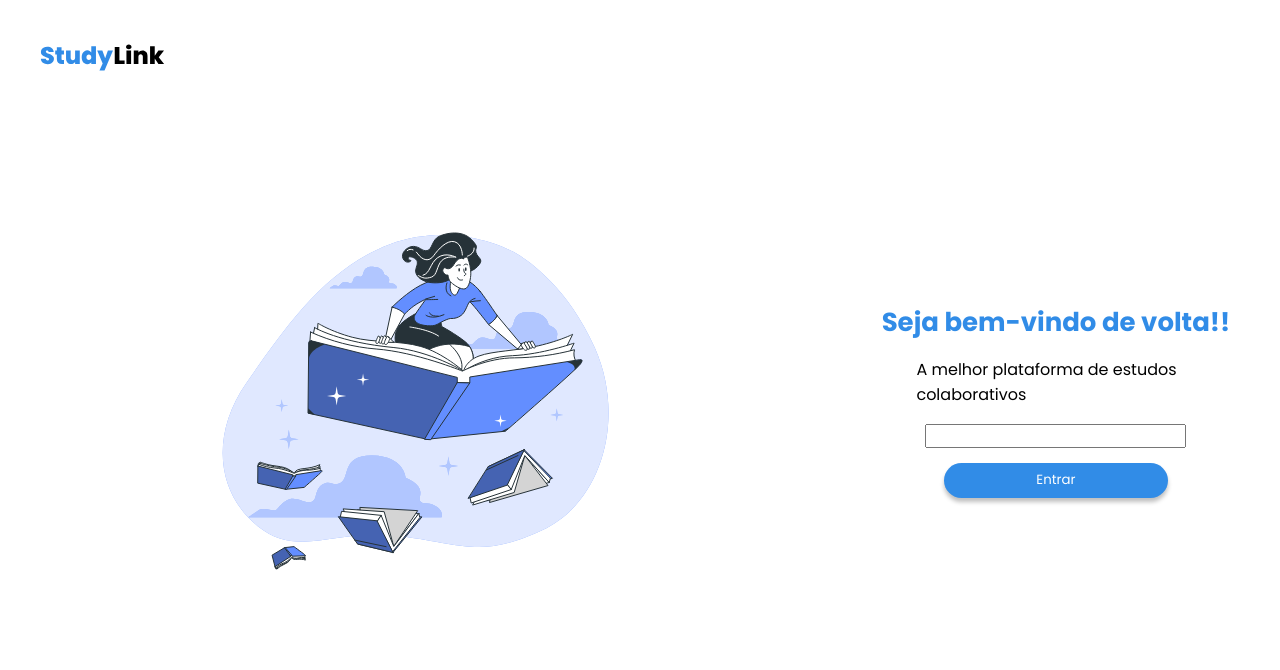
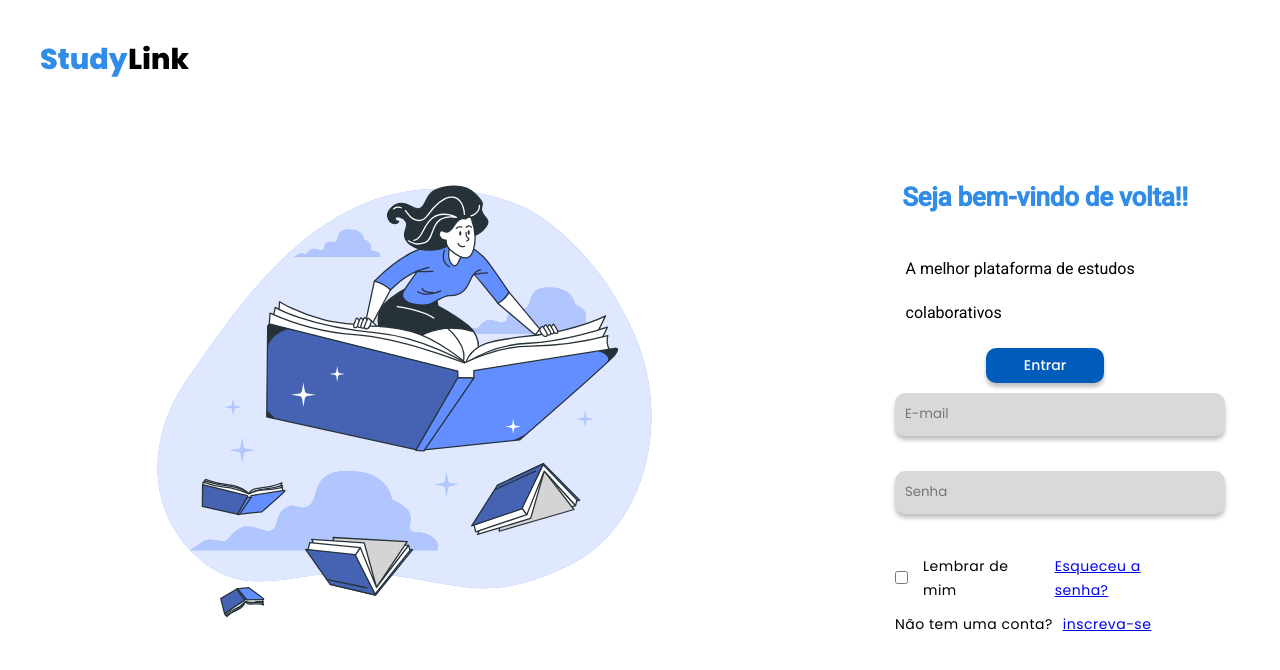
Before and after one commit to GustavoGuimaraes01/StudyLink-Front, an Angular app: page /login in a window 1280 px wide. Shown: the top 670 px of the page. Built offline with nearby package versions, Linux system fonts and the light colour scheme.

Commit message:
cadastro

```diff
--- a/angular.json
+++ b/angular.json
@@ -27,6 +27,7 @@
               }
             ],
             "styles": [
+              "@angular/material/prebuilt-themes/azure-blue.css",
               "src/styles.css"
             ],
             "scripts": []
@@ -86,6 +87,7 @@
               }
             ],
             "styles": [
+              "@angular/material/prebuilt-themes/magenta-violet.css",
               "src/styles.css"
             ],
             "scripts": []
--- a/package.json
+++ b/package.json
@@ -11,10 +11,12 @@
   "private": true,
   "dependencies": {
     "@angular/animations": "^18.2.0",
+    "@angular/cdk": "^18.2.5",
     "@angular/common": "^18.2.0",
     "@angular/compiler": "^18.2.0",
     "@angular/core": "^18.2.0",
     "@angular/forms": "^18.2.0",
+    "@angular/material": "^18.2.5",
     "@angular/platform-browser": "^18.2.0",
     "@angular/platform-browser-dynamic": "^18.2.0",
     "@angular/router": "^18.2.0",
--- a/src/app/app.config.ts
+++ b/src/app/app.config.ts
@@ -2,7 +2,8 @@ import { ApplicationConfig, provideZoneChangeDetection } from '@angular/core';
 import { provideRouter } from '@angular/router';
 
 import { routes } from './app.routes';
+import { provideAnimationsAsync } from '@angular/platform-browser/animations/async';
 
 export const appConfig: ApplicationConfig = {
-  providers: [provideZoneChangeDetection({ eventCoalescing: true }), provideRouter(routes)]
+  providers: [provideZoneChangeDetection({ eventCoalescing: true }), provideRouter(routes), provideAnimationsAsync()]
 };
--- a/src/app/components/layout-login/layout-login.component.css
+++ b/src/app/components/layout-login/layout-login.component.css
@@ -15,14 +15,16 @@ main{
     }
 
     .ladoEsquerdo{
-        gap: 100px;
+        gap: 130px;
         flex-grow: 1;
         position: relative;
     }
 
+
+
     .ladoDireito{
-        flex-grow: 0.3;
-        gap: 15px;
+        flex-grow: 1;
+        gap: 5px;
     }
 
     .logo {
@@ -30,7 +32,12 @@ main{
         top: 8px;
         left: 10px;
         margin: 30px;
-        width: 125px;
+        width: 150px;
+    }
+
+    .imagem{
+        height: 80%;
+        width: 80%;
     }
 
     h1{
@@ -47,17 +54,17 @@ main{
         width: 279px;
         height: 49;
     }
+
+}
+
 button{
     color: var(--branco);
     background-color: var(--azul-principal);
-        width: 50%;
+    width: 25%;
     height: 35px;
     align-items: center;
     border: none;
-        border-radius: 40px;
+    border-radius: 10px;
     box-shadow: 0px 4px 4px rgba(0, 0, 0, 0.25);
     cursor: pointer;
-
 }
-
-}
--- a/src/app/components/layout-login/layout-login.component.html
+++ b/src/app/components/layout-login/layout-login.component.html
@@ -3,7 +3,7 @@
 <section class="ladoEsquerdo">
 
         <img class="logo" src="img/logo.svg" alt="StudyLink">
-        <img [src]="imagem" alt="Imagem de Login"/>
+        <img [src]="imagem" class="imagem" alt="Imagem de Login"/>
 
 </section>
 
@@ -12,8 +12,11 @@
 
     <h3>A melhor plataforma de estudos colaborativos</h3>
 
-    <ng-content></ng-content>
-    <button>{{btnText}}</button>
+    <ng-content class="login-form"> </ng-content>
+
+    <button mat-flat-button>{{btnText}}</button>
+
+    <ng-content class="ngBaixo"></ng-content>
 
 </section>
 </main>
--- a/src/app/components/layout-login/layout-login.component.ts
+++ b/src/app/components/layout-login/layout-login.component.ts
@@ -1,11 +1,12 @@
 import { Component, Input, input } from '@angular/core';
 import { setAlternateWeakRefImpl } from '@angular/core/primitives/signals';
 import { Title } from '@angular/platform-browser';
+import {MatButtonModule} from '@angular/material/button';
 
 @Component({
   selector: 'app-layout-login',
   standalone: true,
-  imports: [],
+  imports: [MatButtonModule],
   templateUrl: './layout-login.component.html',
   styleUrl: './layout-login.component.css'
 })
--- a/src/app/pages/login/login.component.css
+++ b/src/app/pages/login/login.component.css
@@ -0,0 +1,45 @@
+.login-form {
+    display: flex;
+    flex-direction: column;
+    max-width: 300px; /* ajusta o tamanho da largura do form */
+    margin: 0 auto; /* centraliza o form na página */
+
+}
+
+.campo {
+    margin-bottom: 10px;
+
+}
+
+.borda {
+    width: 110%;
+    height: 43px;
+    padding: 10px;
+    margin-top: 5px;
+    margin-bottom: 20px;
+    border: none;
+    outline: none;
+    border-radius: 10px;
+    box-sizing: border-box;
+    background-color: var(--cinza-claro);
+    box-shadow:0px 4px 4px rgba(0, 0, 0, 0.25);
+}
+
+.esqueceu_senha {
+    display: flex;
+    gap: 10px;
+    align-items: center;
+    font-size: 14px;
+}
+
+.checkbox {
+    margin-right: 5px;
+}
+
+
+.nao_tem_conta {
+    display: flex;
+    gap: 10px;
+    align-items: center;
+    font-size: 14px;
+}
--- a/src/app/pages/login/login.component.html
+++ b/src/app/pages/login/login.component.html
@@ -1,12 +1,26 @@
 <app-layout-login
-titulo="Seja bem-vindo de volta!!"
-btnText="Entrar"
-imagem="img/students.svg">
+    titulo="Seja bem-vindo de volta!!"
+    btnText="Entrar"
+    imagem="img/students.svg">
 
-
-<form [formGroup]="loginForm">
-
-    <input type="text">
-</form>
+    <form [formGroup]="loginForm" class="login-form">
+        <div  class="campo">
+            <input type="email" class="borda" placeholder="E-mail">
+        </div>
+        <div class="campo">
+            <input type="password" class="borda" placeholder="Senha">
+        </div>
+        <div class="esqueceu_senha">
+            <input type="checkbox" class="checkbox">
+            <span>Lembrar de mim</span>
+            <a href ="#" style="padding: 10px;">Esqueceu a senha?</a>
+        </div>
+        <div class="ngBaixo">
+            <div class="nao_tem_conta">
+                <span>Não tem uma conta?</span>
+                <a href="http://localhost:4200/cadastro">inscreva-se</a>
+            </div>
+        </div>
+    </form>
 
 </app-layout-login>
--- a/src/index.html
+++ b/src/index.html
@@ -6,8 +6,10 @@
   <base href="/">
   <meta name="viewport" content="width=device-width, initial-scale=1">
   <link rel="icon" type="image/x-icon" href="favicon.ico">
+  <link href="https://fonts.googleapis.com/css2?family=Roboto:wght@300;400;500&display=swap" rel="stylesheet">
+  <link href="https://fonts.googleapis.com/icon?family=Material+Icons" rel="stylesheet">
 </head>
-<body>
+<body class="mat-typography">
   <app-root></app-root>
 </body>
 </html>
--- a/src/styles.css
+++ b/src/styles.css
@@ -21,3 +21,5 @@
 html, body{
     height: 100%;
 }
+html, body { height: 100%; }
+body { margin: 0; font-family: Roboto, "Helvetica Neue", sans-serif; }
```
Also changed, not shown: src/app/pages/login/login.component.ts (+4 -4 lines), public/img/google-logo.svg (added), 1 other file (tests, documents, lock files or other folders). Lines whose indentation alone changed are shown as unchanged.
